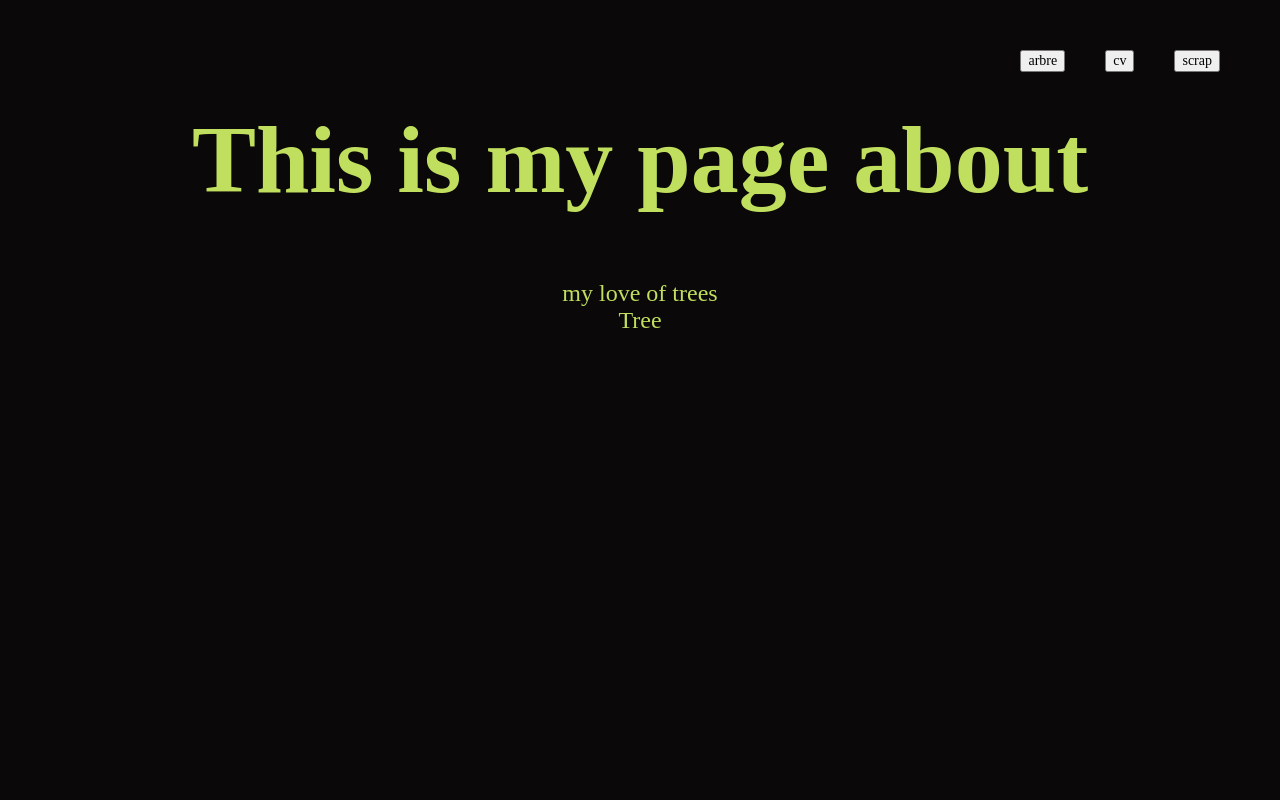
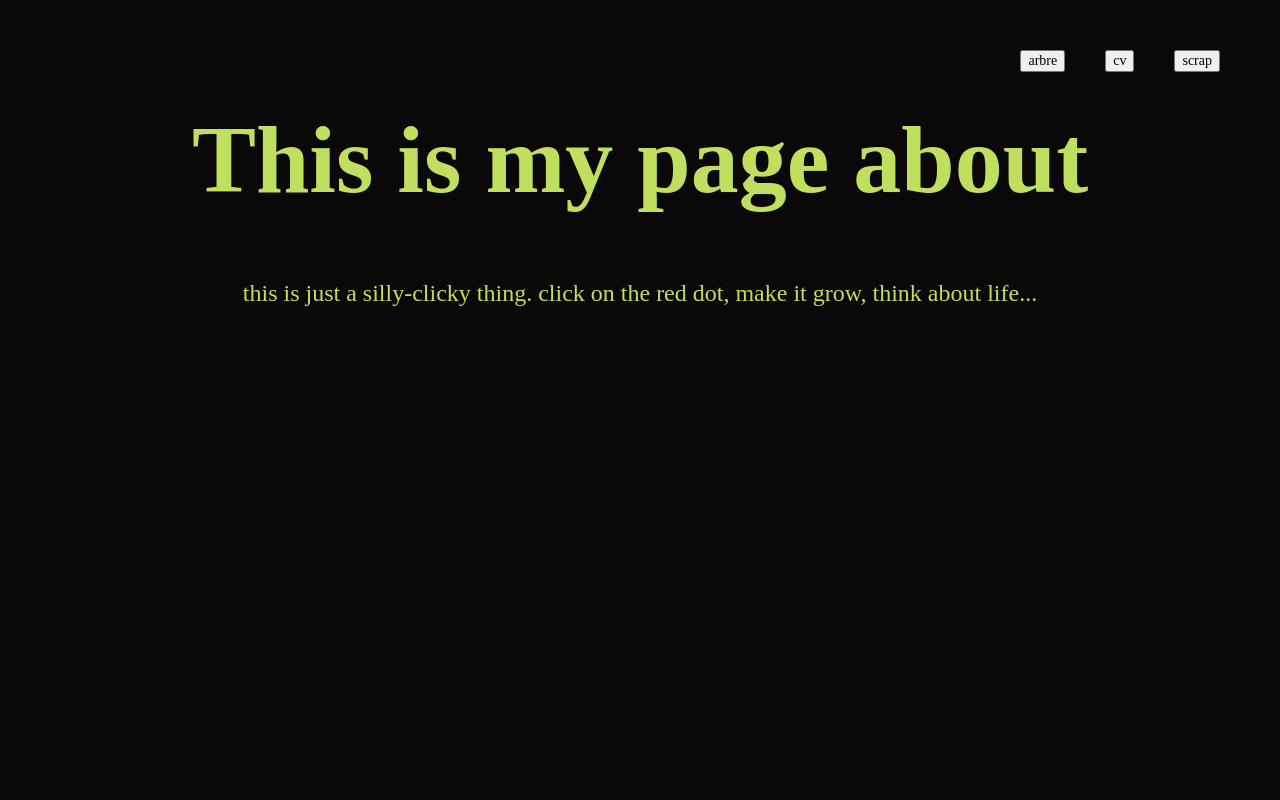
Before and after one commit to luluconcha/portfolio, a React (Vite) app in the folder client/: page /trees in a window 1280 px wide. Shown: the top 800 px of the page. Built offline with nearby package versions, Linux system fonts and the light colour scheme; a web font is replaced by a local one.

Commit message:
cleaned up code, added tree-page instructions

```diff
--- a/client/src/components/Tree.jsx
+++ b/client/src/components/Tree.jsx
@@ -95,7 +95,7 @@ export default function Tree() {
       }
 
     return (
-    <div> Tree
+    <div>
         <svg ref={svgRef} id="myTree">
         </svg>
       </div>
--- a/client/src/components/TreesPage.jsx
+++ b/client/src/components/TreesPage.jsx
@@ -4,8 +4,7 @@ export default function TreesPage() {
   return (
 
          <div>
-        my love of trees
-
+        this is just a silly-clicky thing. click on the red dot, make it grow, think about life...
         <Tree />
         </div>
 
```
